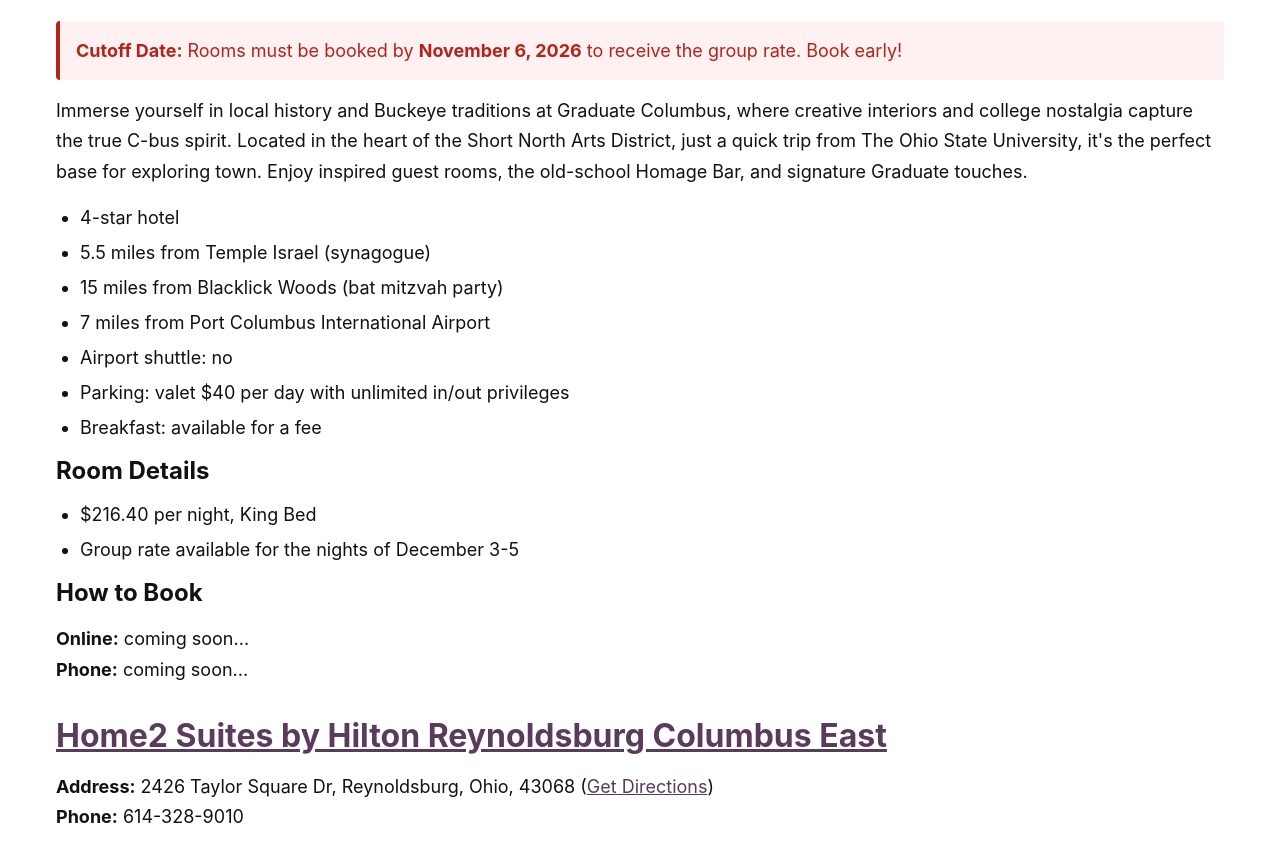
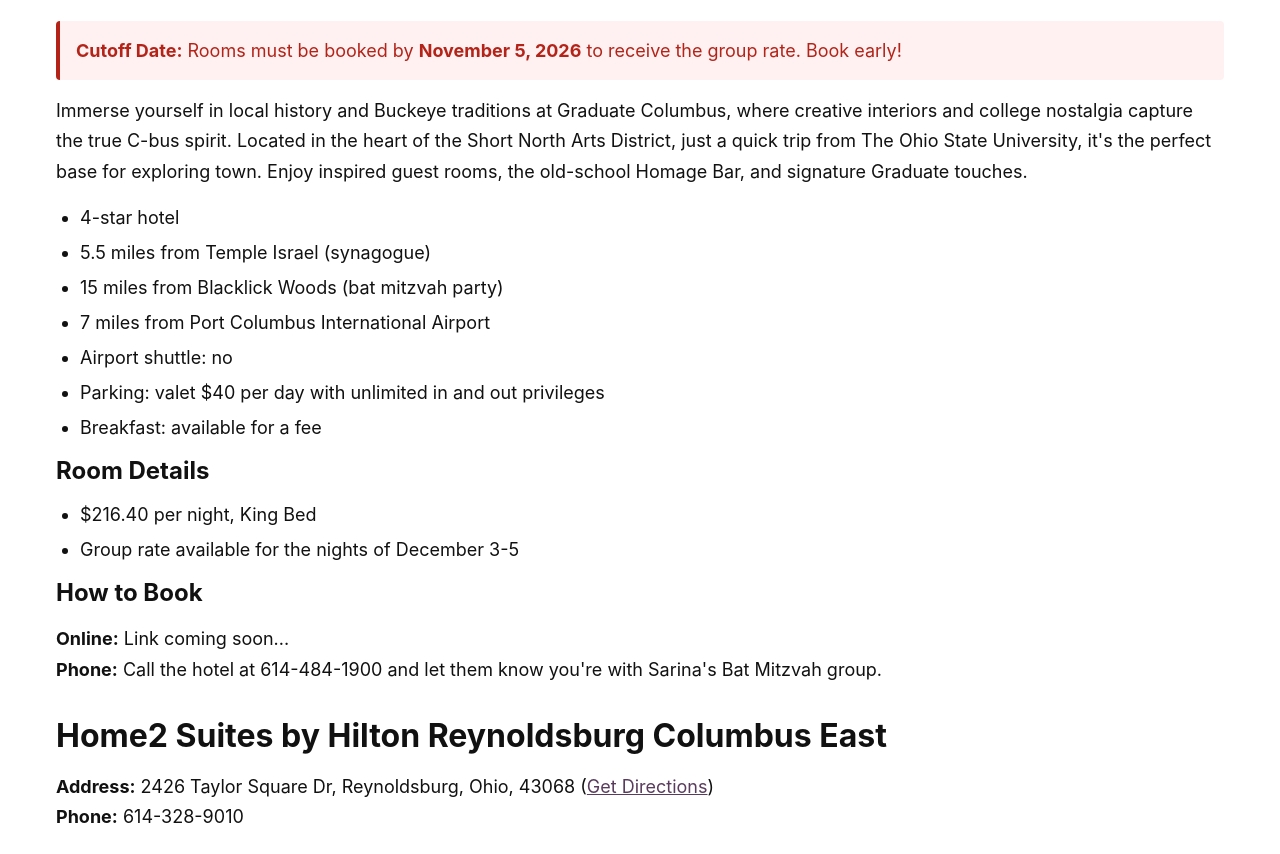
Before and after one commit to MarcSolo/sarina-bat-mitzvah-website, an Eleventy site: page src/hotel.njk in a window 1280 px wide. Shown: the part 645-1499 px from the top of the page. Built offline with nearby package versions, Linux system fonts and the light colour scheme; Eleventy itself is replaced by a stand-in of ours; files that its build step writes are made by us from their sources.

Commit message:
update how to book

```diff
--- a/src/hotel.njk
+++ b/src/hotel.njk
@@ -7,10 +7,10 @@
 <h1>Hotel Information</h1>
 <p>We've arranged discounted group rates for a limited block of rooms at three different hotels.</p>
 
-<h2><a href="https://www.hilton.com/en/hotels/cmhclgu-graduate-columbus/">Graduate by Hilton Columbus</a></h2>
+<h2>Graduate by Hilton Columbus</h2>
 <p><strong>Address:</strong> 750 N High St., Columbus, Ohio, 43215 (<a href="https://www.google.com/maps/search/?api=1&query=Graduate+by+Hilton+Columbus%2C+750+N+High+St.+Columbus%2C+OH+US" target="_blank" rel="noopener noreferrer">Get Directions</a>)<br>
    <strong>Phone:</strong> 614-484-1900<br>
-   <div class="cutoff-alert"><strong>Cutoff Date:</strong> Rooms must be booked by <strong>November 6, 2026</strong> to receive the group rate. Book early!</div>
+   <div class="cutoff-alert"><strong>Cutoff Date:</strong> Rooms must be booked by <strong>November 5, 2026</strong> to receive the group rate. Book early!</div>
   </p>
 <p>Immerse yourself in local history and Buckeye traditions at Graduate Columbus, where creative interiors and college nostalgia capture the true C-bus spirit. Located in the heart of the Short North Arts District, just a quick trip from The Ohio State University, it's the perfect base for exploring town. Enjoy inspired guest rooms, the old-school Homage Bar, and signature Graduate touches.</p>
 <ul>
@@ -19,7 +19,7 @@
   <li>15 miles from Blacklick Woods (bat mitzvah party)</li>
   <li>7 miles from Port Columbus International Airport</li>
   <li>Airport shuttle: no</li>
-  <li>Parking: valet $40 per day with unlimited in/out privileges</li>
+  <li>Parking: valet $40 per day with unlimited in and out privileges</li>
   <li>Breakfast: available for a fee</li>
 </ul>
 
@@ -30,10 +30,10 @@
       </ul>
 
   <h3>How to Book</h3>
-      <p><strong>Online:</strong> coming soon...<br>
-      <strong>Phone:</strong> coming soon...</p>
+      <p><strong>Online:</strong> Link coming soon... <!--<a href="">Graduate by Hilton Booking Link for Sarina's Bat Mitzvah - Group Rate Discount Expires 11-5-2026!</a>--><br>
+      <strong>Phone:</strong> Call the hotel at 614-484-1900 and let them know you're with Sarina's Bat Mitzvah group.</p>
 
-<h2><a href="https://www.hilton.com/en/hotels/cmhreht-home2-suites-reynoldsburg-columbus-east/">Home2 Suites by Hilton Reynoldsburg Columbus East</a></h2>
+<h2>Home2 Suites by Hilton Reynoldsburg Columbus East</h2>
  <p><strong>Address:</strong> 2426 Taylor Square Dr, Reynoldsburg, Ohio, 43068 (<a href="https://www.google.com/maps/dir//Home2+Suites+by+Hilton+Reynoldsburg+Columbus+East,+2426+Taylor+Square+Dr,+Reynoldsburg,+OH+43068,+United+States/@39.935798,-82.786897,784m/data=!3m1!1e3!4m19!1m10!3m9!1s0x883864db65fc2f9b:0x48501dcc2c28eb33!2sHome2+Suites+by+Hilton+Reynoldsburg+Columbus+East!5m2!4m1!1i2!8m2!3d39.935798!4d-82.786897!16s%2Fg%2F11vxpsz259!4m7!1m0!1m5!1m1!1s0x883864db65fc2f9b:0x48501dcc2c28eb33!2m2!1d-82.786897!2d39.935798?entry=ttu&g_ep=EgoyMDI2MDgxNy4wIKXMDSoASAFQAw%3D%3D" target="_blank" rel="noopener noreferrer">Get Directions</a>)<br>
     <strong>Phone:</strong> 614-328-9010<br>
     <div class="cutoff-alert"><strong>Cutoff Date:</strong> Rooms must be booked by <strong>November 14, 2026</strong> to receive the group rate. Book early!</div>
@@ -57,7 +57,7 @@
       <p><strong>Online:</strong> <a href="https://www.hilton.com/en/book/reservation/rooms/?ctyhocn=CMHREHT&arrivalDate=2026-12-03&departureDate=2026-12-06&groupCode=CHT600&room1NumAdults=1&cid=OM%2CWW%2CHILTONLINK%2CEN%2CDirectLink">Home2 Suites Booking Link for Sarina's Bat Mitzvah - Group Rate Discount Expires 11-14-2026!</a><br>
       <strong>Phone:</strong> Call the hotel at 614-328-9010 and let them know you're with Sarina's Bat Mitzvah group.</p>
 
-<h2><a href="https://www.ihg.com/holidayinnexpress/hotels/us/en/gahanna/cmhgh/hoteldetail">Holiday Inn Express & Suites Columbus Airport</a></h2>
+<h2>Holiday Inn Express & Suites Columbus Airport</h2>
  <p><strong>Address:</strong> 460 Waterbury Court Gahanna, OH 43230 United States (<a href="https://www.google.com/maps/dir//Holiday+Inn+Express+%26+Suites+Columbus+Airport+by+IHG,+460+Waterbury+Ct,+Gahanna,+OH+43230,+United+States/@40.0077697,-82.8688666,783m/data=!3m1!1e3!4m19!1m10!3m9!1s0x8806fdd87d50225b:0x6afbb08a859f7e1c!2sHoliday+Inn+Express+%26+Suites+Columbus+Airport+by+IHG!5m2!4m1!1i2!8m2!3d40.0077656!4d-82.8662917!16s%2Fg%2F1vyk34_v!4m7!1m0!1m5!1m1!1s0x8806fdd87d50225b:0x6afbb08a859f7e1c!2m2!1d-82.8662917!2d40.0077656?entry=ttu&g_ep=EgoyMDI2MDgxNy4wIKXMDSoASAFQAw%3D%3D" target="_blank" rel="noopener noreferrer">Get Directions</a>)<br>
     <strong>Phone:</strong> 614-428-8678<br>
     <div class="cutoff-alert"><strong>Cutoff Date:</strong> Rooms must be booked by <strong>November 5, 2026</strong> to receive the group rate. Book early!</div>
@@ -78,8 +78,8 @@
         <li>Group rate available for the nights of December 3-5</li>
       </ul>
   <h3>How to Book</h3>
-      <p><strong>Online:</strong> coming soon...<br>
-      <strong>Phone:</strong> coming soon...</p>
+      <p><strong>Online:</strong> <a href="https://nam02.safelinks.protection.outlook.com/?url=https%3A%2F%2Fprotect.checkpoint.com%2Fv2%2Fr01%2F___https%3A%2F%2Fwww.ihg.com%2Fredirect%3Fpath%3Drates%26brandCode%3DEX%26regionCode%3D1%26localeCode%3Den%26checkInMonthYear%3D112026%26checkInDate%3D3%26checkOutDate%3D6%26checkOutMonthYear%3D112026%26hotelCode%3DCMHGH%26GPC%3DCLY%26numberOfAdults%3D1%26numberOfRooms%3D1%26adjustMonth%3Dfalse%26showApp%3Dtrue%26monthIndex%3D00___.YzJ1OnNhc2luc3RpdHV0ZTpjOm86YTMwYmZmNjYyNjVhMzY5Mzk2Yjk4NjdhOTljYzBlZDk6NzowMzY0OjU0YzhlN2FhZTFkODc2N2QzMGY3OGFkYjEzODliYzE0M2I3YzViYzEyYmM2ZjQxMmMxNzkxMDViYjUxODYwNzI6aDpUOk4&data=05%7C02%7Cmarc.solomon%40sas.com%7C512ef14643ed4f72d56e08df02406108%7Cb1c14d5c362545b3a4309552373a0c2f%7C0%7C0%7C639232147836418890%7CUnknown%7CTWFpbGZsb3d8eyJFbXB0eU1hcGkiOnRydWUsIlYiOiIwLjAuMDAwMCIsIlAiOiJXaW4zMiIsIkFOIjoiTWFpbCIsIldUIjoyfQ%3D%3D%7C60000%7C%7C%7C&sdata=%2Ba%2BWFzwVV0wyhqdZuXpxc%2Bb8EthpYpLqaIozBDFP%2BZ8%3D&reserved=0">Holiday Inn Express Booking Link for Sarina's Bat Mitzvah - Group Rate Discount Expires 11-5-2026!</a><br>
+      <strong>Phone:</strong> Call the hotel at 614-428-8678 and let them know you're with Sarina's Bat Mitzvah group.</p>
 
 <h2>Other Hotel Recommendations</h2>
 <p>If you are looking for a more budget friendly hotel option, the <a href="https://www.hilton.com/en/hotels/cmheppe-spark-columbus-east-pickerington/">Spark by Hilton Columbus Pickerington East</a> typically has rooms available for under $100 per night and is a short drive to all the Bat Mitzvah events.</p>
```
